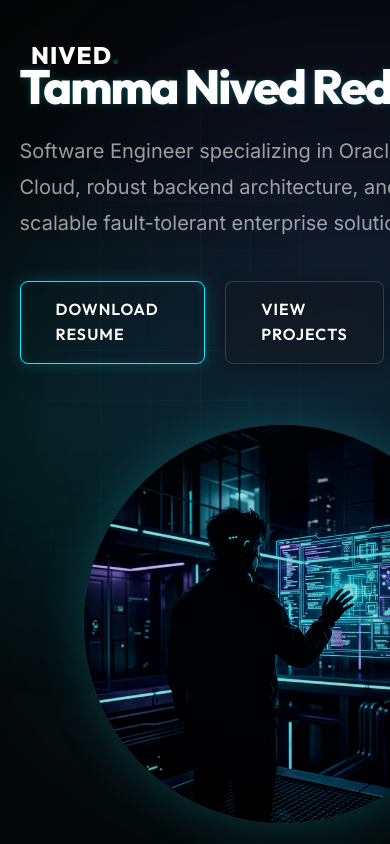
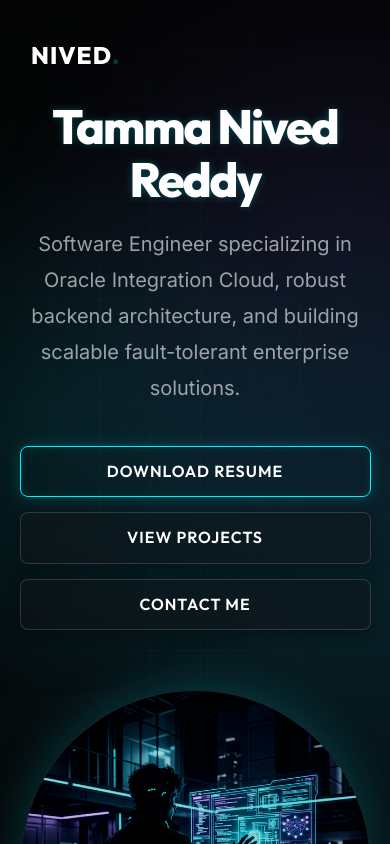
Before and after one commit to Nivedreddy6/Portfolio, a React (Vite) app: page / in a window 390 px wide. Shown: the top 844 px of the page. Built offline with nearby package versions, Linux system fonts and the light colour scheme.

Commit message:
index.css

```diff
--- a/src/index.css
+++ b/src/index.css
@@ -849,4 +849,21 @@ nav a.active::after {
   .hero h1 {
     font-size: 3rem;
   }
+
+  .hero-buttons {
+    flex-wrap: wrap;
+    justify-content: center;
+    gap: 15px;
+  }
+
+  .hero-buttons .btn {
+    width: 100%;
+    text-align: center;
+    padding: 12px 20px;
+  }
+
+  .hero-content {
+    text-align: center;
+    margin-top: 60px;
+  }
 }
```
